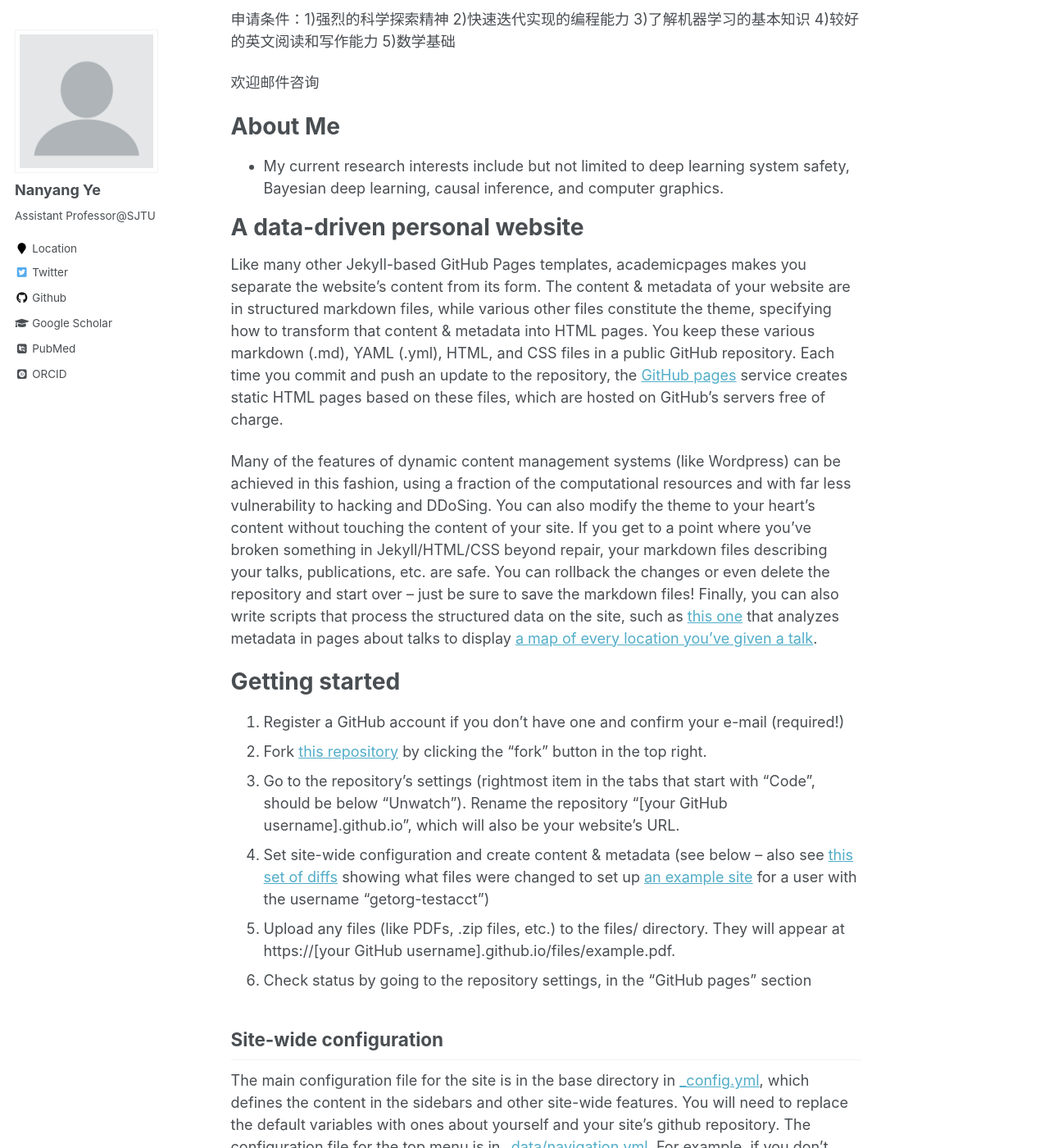
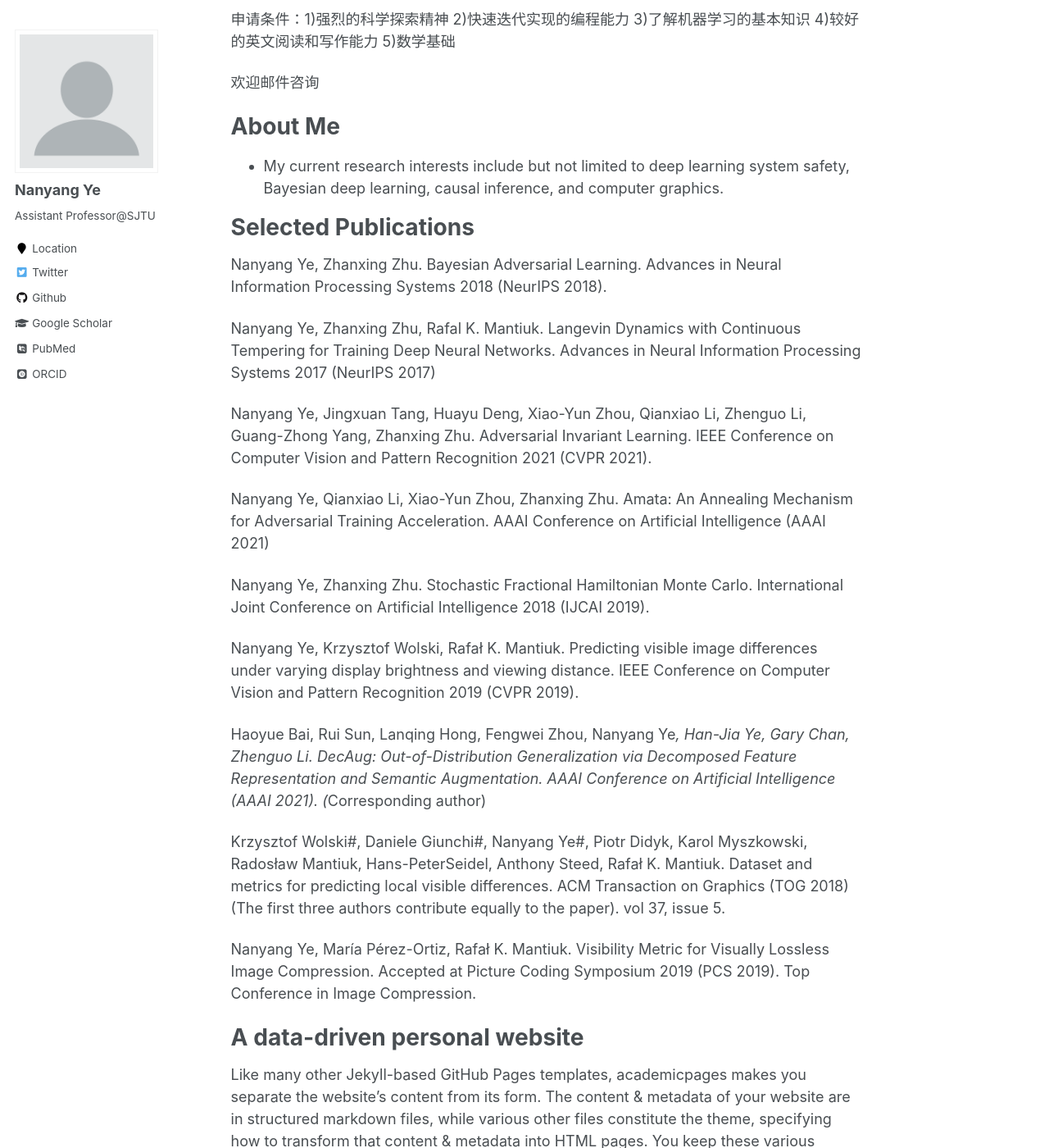
Before and after one commit to ynysjtu/ynysjtu.github.io, a Jekyll site: the page built from _pages/about.md, in a window 1280 px wide and 1400 px high, scrolled down 317 px. Shown: the whole window at 82% size. Built offline with Jekyll 4.4.1, drawn with Linux system fonts in a browser that asks for light colours; some web fonts are replaced.

Commit message:
Update about.md

```diff
--- a/_pages/about.md
+++ b/_pages/about.md
@@ -18,6 +18,27 @@ redirect_from:
 
 # About Me
 * My current research interests include but not limited to deep learning system safety, Bayesian deep learning, causal inference, and computer graphics.
+
+# Selected Publications
+Nanyang Ye, Zhanxing Zhu. Bayesian Adversarial Learning. Advances in Neural Information Processing Systems 2018 (NeurIPS 2018).
+
+Nanyang Ye, Zhanxing Zhu, Rafal K. Mantiuk. Langevin Dynamics with Continuous Tempering for Training Deep Neural Networks. Advances in Neural Information Processing Systems 2017 (NeurIPS 2017)
+
+Nanyang Ye, Jingxuan Tang, Huayu Deng, Xiao-Yun Zhou, Qianxiao Li, Zhenguo Li, Guang-Zhong Yang, Zhanxing Zhu. Adversarial Invariant Learning. IEEE Conference on Computer Vision and Pattern Recognition 2021 (CVPR 2021).
+
+Nanyang Ye, Qianxiao Li, Xiao-Yun Zhou, Zhanxing Zhu. Amata: An Annealing Mechanism for Adversarial Training Acceleration. AAAI Conference on Artificial Intelligence (AAAI 2021)
+
+Nanyang Ye, Zhanxing Zhu. Stochastic Fractional Hamiltonian Monte Carlo. International Joint Conference on Artificial Intelligence 2018 (IJCAI 2019).
+
+Nanyang Ye, Krzysztof Wolski, Rafał K. Mantiuk. Predicting visible image differences under varying display brightness and viewing distance. IEEE Conference on Computer Vision and Pattern Recognition 2019 (CVPR 2019).
+
+Haoyue Bai, Rui Sun, Lanqing Hong, Fengwei Zhou, Nanyang Ye*, Han-Jia Ye, Gary Chan, Zhenguo Li. DecAug: Out-of-Distribution Generalization via Decomposed Feature Representation and Semantic Augmentation. AAAI Conference on Artificial Intelligence (AAAI 2021). (*Corresponding author)
+
+Krzysztof Wolski#, Daniele Giunchi#, Nanyang Ye#, Piotr Didyk, Karol Myszkowski, Radosław Mantiuk, Hans-PeterSeidel, Anthony Steed, Rafał K. Mantiuk. Dataset and metrics for predicting local visible differences. ACM Transaction on Graphics (TOG 2018) (The first three authors contribute equally to the paper). vol 37, issue 5.
+
+Nanyang Ye, María Pérez-Ortiz, Rafał K. Mantiuk. Visibility Metric for Visually Lossless Image Compression. Accepted at Picture Coding Symposium 2019 (PCS 2019). Top Conference in Image Compression.
+
+
 
 A data-driven personal website
 ======
```
